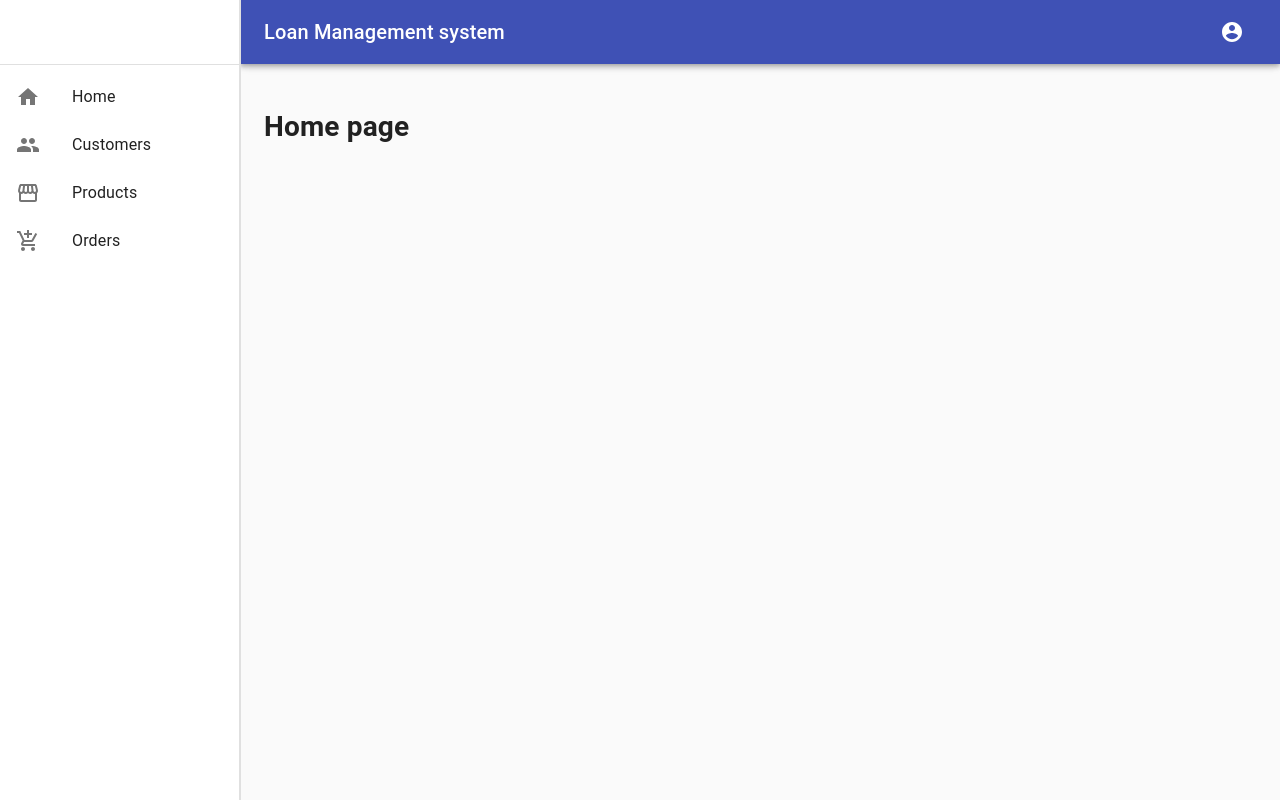
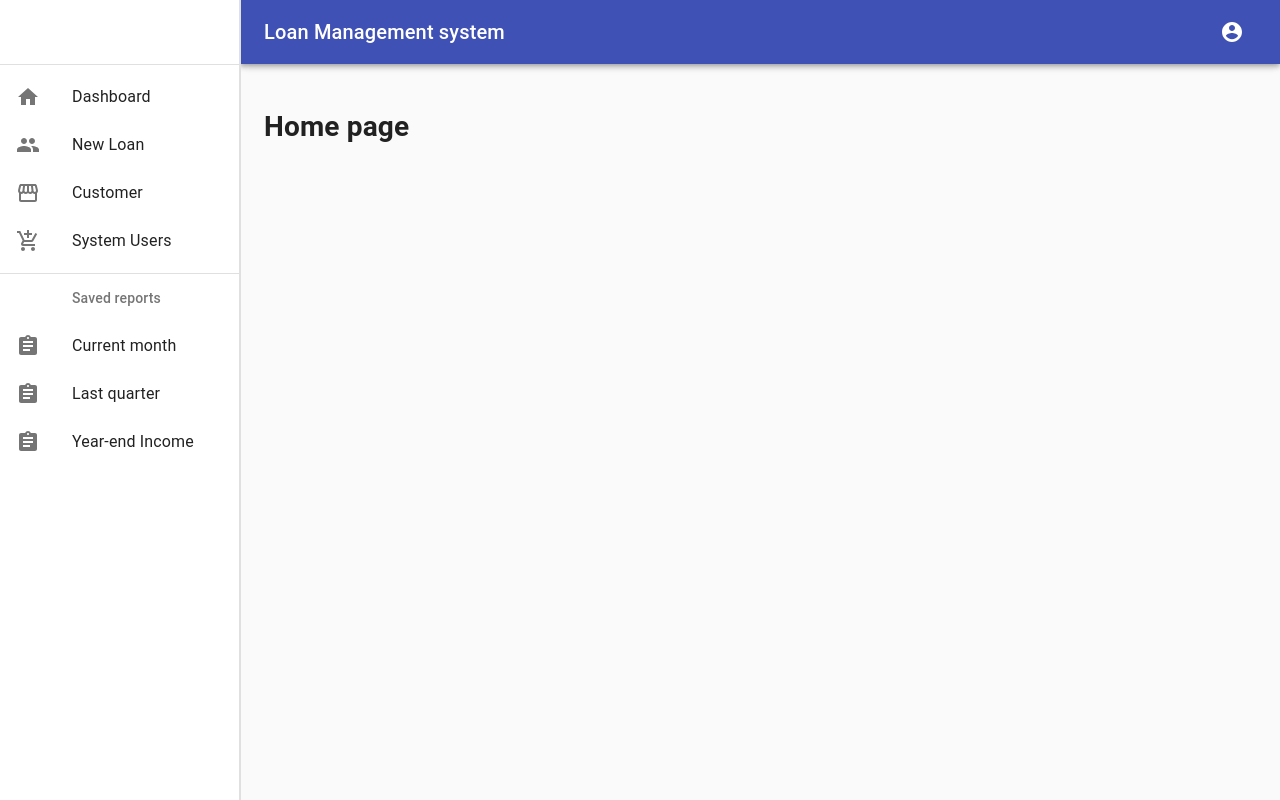
Before and after one commit to Rajitha-Madushan-Fernando/Startup-ReactJS-with-Material-UI, a React (Create React App) app: page / in a window 1280 px wide. Built offline with nearby package versions, Linux system fonts and the light colour scheme; no server answers.

Commit message:
Add Sub Menu

```diff
--- a/src/pages/Templates/DrawerCmp/DrawerCmp.js
+++ b/src/pages/Templates/DrawerCmp/DrawerCmp.js
@@ -5,11 +5,13 @@ import {
   ListItemIcon, ListItemText,
   Hidden, Divider
 } from '@material-ui/core';
+import ListSubheader from '@material-ui/core/ListSubheader';
 import { Link } from "react-router-dom";
 import HomeIcon from '@material-ui/icons/Home';
 import GroupIcon from '@material-ui/icons/Group';
 import StorefrontIcon from '@material-ui/icons/Storefront';
 import AddShoppingCartIcon from '@material-ui/icons/AddShoppingCart';
+import AssignmentIcon from '@material-ui/icons/Assignment';
 import Axios from 'axios';
 
 const drawerWidth = 240;
@@ -83,7 +85,7 @@ export default function DrawerCmp(props) {
               <ListItemIcon>
                 <HomeIcon />
               </ListItemIcon>
-              <ListItemText primary={"Home"} />
+              <ListItemText primary={"Dashboard"} />
             </ListItem>
           </Link>
 
@@ -92,7 +94,7 @@ export default function DrawerCmp(props) {
               <ListItemIcon>
                 <GroupIcon />
               </ListItemIcon>
-              <ListItemText primary={"Customers"} />
+              <ListItemText primary={"New Loan"} />
             </ListItem>
           </Link>
 
@@ -101,7 +103,7 @@ export default function DrawerCmp(props) {
               <ListItemIcon>
                 <StorefrontIcon />
               </ListItemIcon>
-              <ListItemText primary={"Products"} />
+              <ListItemText primary={"Customer"} />
             </ListItem>
           </Link>
 
@@ -110,12 +112,32 @@ export default function DrawerCmp(props) {
               <ListItemIcon>
                 <AddShoppingCartIcon />
               </ListItemIcon>
-              <ListItemText primary={"Orders"} />
+              <ListItemText primary={"System Users"} />
             </ListItem>
           </Link>
 
+
         </List>
-
+        <Divider />
+        <ListSubheader inset>Saved reports</ListSubheader>
+          <ListItem button>
+            <ListItemIcon>
+              <AssignmentIcon />
+            </ListItemIcon>
+            <ListItemText primary="Current month" />
+          </ListItem>
+          <ListItem button>
+            <ListItemIcon>
+              <AssignmentIcon />
+            </ListItemIcon>
+            <ListItemText primary="Last quarter" />
+          </ListItem>
+          <ListItem button>
+            <ListItemIcon>
+              <AssignmentIcon />
+            </ListItemIcon>
+            <ListItemText primary="Year-end Income" />
+          </ListItem>
       </Drawer>
     </div >
   );
```
